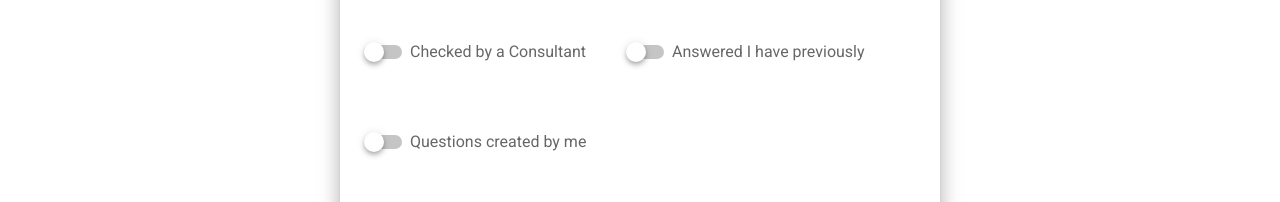
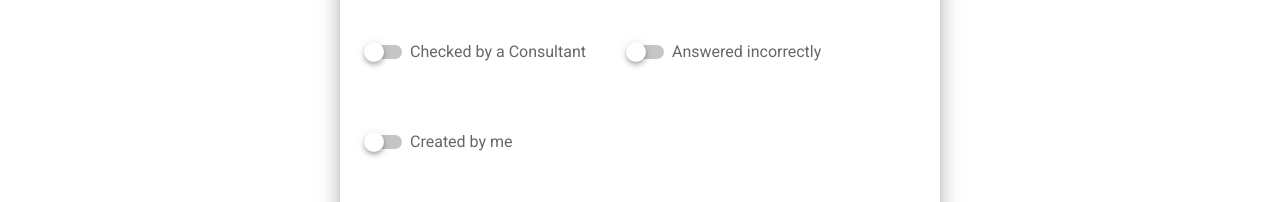
Before and after one commit to rbloor/radiology, a Vue app: page /quiz in a window 1280 px wide. Shown: the part 198-400 px from the top of the page. Built offline with nearby package versions, Linux system fonts and the light colour scheme; no server answers; sample sign-in values are in the browser's storage.

Commit message:
Fix filters

```diff
--- a/src/views/Quiz/QuizSetup.vue
+++ b/src/views/Quiz/QuizSetup.vue
@@ -19,10 +19,10 @@
             <v-switch v-model="form.is_checked" class="ma-2" label="Checked by a Consultant"></v-switch>
           </v-col>
           <v-col cols="auto">
-            <v-switch v-model="form.is_answered" class="ma-2" label="Answered I have previously"></v-switch>
+            <v-switch v-model="form.is_answered_wrong" class="ma-2" label="Answered incorrectly"></v-switch>
           </v-col>
           <v-col cols="auto">
-            <v-switch v-model="form.is_author" class="ma-2" label="Questions created by me"></v-switch>
+            <v-switch v-model="form.is_author" class="ma-2" label="Created by me"></v-switch>
           </v-col>
         </v-row>
         <v-slider
@@ -53,6 +53,8 @@
 <script>
 import Category from "@/apis/Category";
 import Question from "@/apis/Question";
+import User from "@/apis/User";
+import { mapState } from "vuex";
 export default {
   name: "QuizSetup",
   data() {
@@ -60,6 +62,7 @@ export default {
       categories: [],
       questions: [],
       filtered_questions: [],
+      questions_answered_wrong: [],
       form: {
         categories: [],
         is_checked: 0,
@@ -68,6 +71,9 @@ export default {
         question_limit: 0
       }
     };
+  },
+  computed: {
+    ...mapState(["user"])
   },
   methods: {
     submit() {
@@ -91,8 +97,15 @@ export default {
             return this.form.is_checked
               ? el.is_checked == this.form.is_checked
               : true;
+          })
+          .filter(el => {
+            return this.form.is_author ? el.user_id == this.user.id : true;
+          })
+          .filter(el => {
+            return this.form.is_answered_wrong
+              ? this.questions_answered_wrong.includes(el.id)
+              : true;
           });
-        // filter is_author and is_answered
       },
       deep: true
     }
@@ -105,6 +118,10 @@ export default {
       this.filtered_questions = response.data.data;
       this.questions = response.data.data;
     });
+    User.profile(this.user.id).then(response => {
+      this.questions_answered_wrong =
+        response.data.data.questions_answered_wrong;
+    });
   },
   beforeCreate() {
     this.$store.dispatch("removeQuestions");
```
